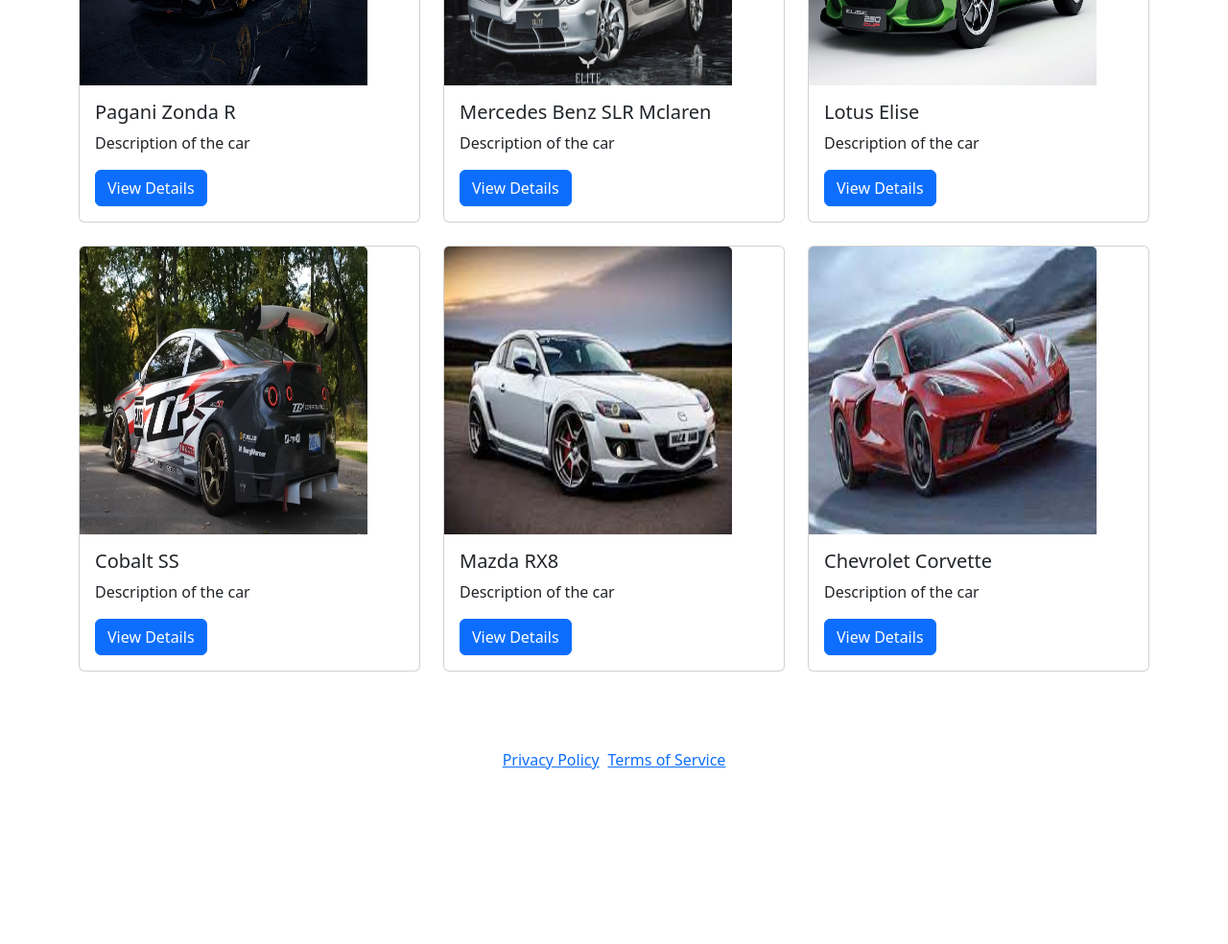
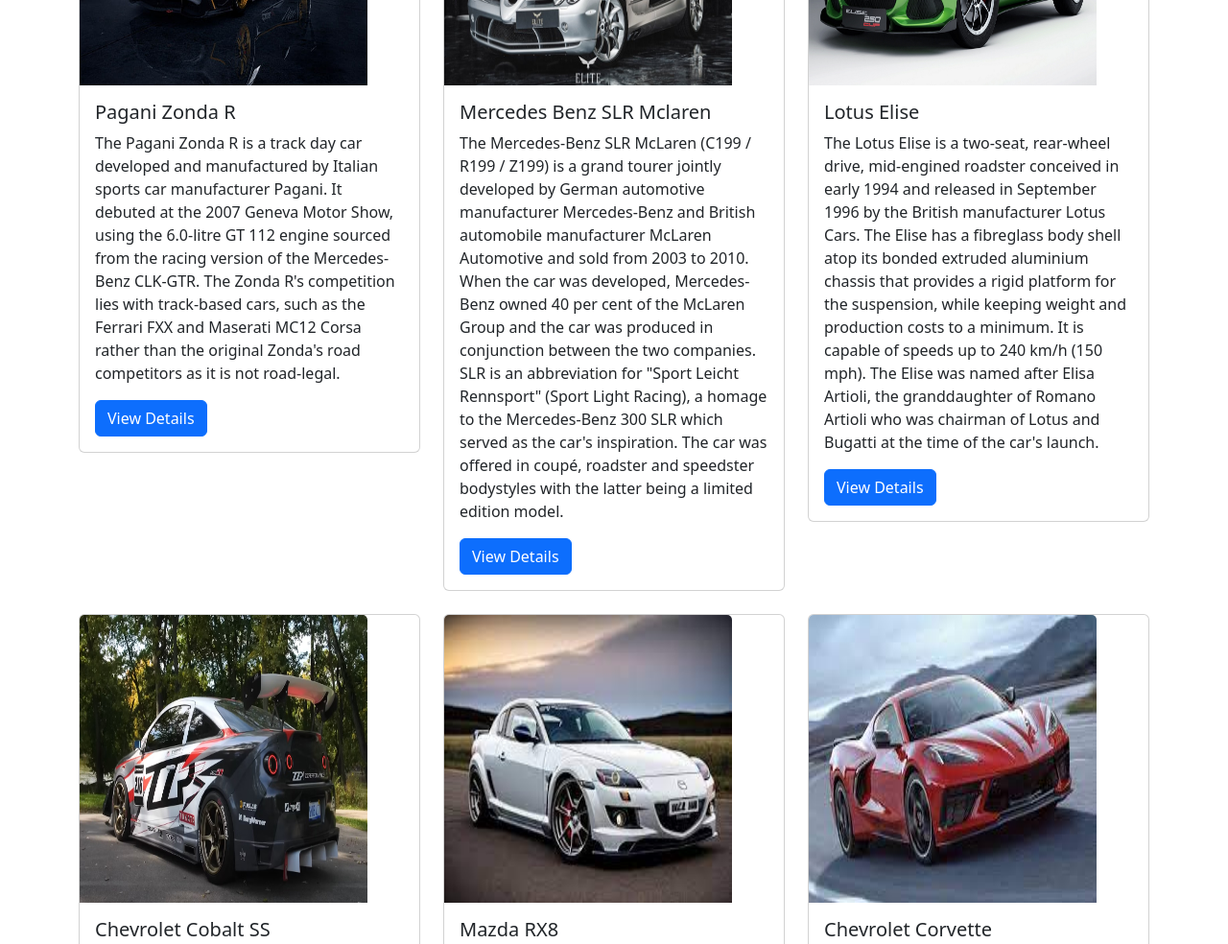
Before and after one commit to NikhilShetty-109/carshowroom.github.io, a plain HTML site: page index.html in a window 1280 px wide. Shown: the part 1200-2184 px from the top of the page at 96% size. Before the commit the page ends 2036 px from the top, so only its background shows below. Drawn offline with nearby package versions, Linux system fonts and the light colour scheme.

Commit message:
Add files via upload

```diff
--- a/index.html
+++ b/index.html
@@ -89,7 +89,7 @@
                     <img src="car1.jpg" class="card-img-top" alt="Car Image" style="position: auto; height: 300px; width: 300px;">
                     <div class="card-body">
                         <h5 class="card-title">Pagani Zonda R</h5>
-                        <p class="card-text">Description of the car</p>
+                        <p class="card-text">The Pagani Zonda R is a track day car developed and manufactured by Italian sports car manufacturer Pagani. It debuted at the 2007 Geneva Motor Show, using the 6.0-litre GT 112 engine sourced from the racing version of the Mercedes-Benz CLK-GTR. The Zonda R's competition lies with track-based cars, such as the Ferrari FXX and Maserati MC12 Corsa rather than the original Zonda's road competitors as it is not road-legal.</p>
                         <a href="#" class="btn btn-primary">View Details</a>
                     </div>
                 </div>
@@ -99,7 +99,7 @@
                     <img src="car2.jpg" class="card-img-top" alt="Car Image" style="position: auto; height: 300px; width: 300px;">
                     <div class="card-body">
                         <h5 class="card-title">Mercedes Benz SLR Mclaren</h5>
-                        <p class="card-text">Description of the car</p>
+                        <p class="card-text">The Mercedes-Benz SLR McLaren (C199 / R199 / Z199) is a grand tourer jointly developed by German automotive manufacturer Mercedes-Benz and British automobile manufacturer McLaren Automotive and sold from 2003 to 2010. When the car was developed, Mercedes-Benz owned 40 per cent of the McLaren Group and the car was produced in conjunction between the two companies. SLR is an abbreviation for "Sport Leicht Rennsport" (Sport Light Racing), a homage to the Mercedes-Benz 300 SLR which served as the car's inspiration. The car was offered in coupé, roadster and speedster bodystyles with the latter being a limited edition model.</p>
                         <a href="#" class="btn btn-primary">View Details</a>
                     </div>
                 </div>
@@ -109,7 +109,7 @@
                     <img src="car6.jpg" class="card-img-top" alt="Car Image" style="position: auto; height: 300px; width: 300px;">
                     <div class="card-body">
                         <h5 class="card-title">Lotus Elise</h5>
-                        <p class="card-text">Description of the car</p>
+                        <p class="card-text">The Lotus Elise is a two-seat, rear-wheel drive, mid-engined roadster conceived in early 1994 and released in September 1996 by the British manufacturer Lotus Cars. The Elise has a fibreglass body shell atop its bonded extruded aluminium chassis that provides a rigid platform for the suspension, while keeping weight and production costs to a minimum. It is capable of speeds up to 240 km/h (150 mph). The Elise was named after Elisa Artioli, the granddaughter of Romano Artioli who was chairman of Lotus and Bugatti at the time of the car's launch.</p>
                         <a href="#" class="btn btn-primary">View Details</a>
                     </div>
                 </div>
@@ -118,8 +118,8 @@
                 <div class="card">
                     <img src="car7.avif" class="card-img-top" alt="Car Image" style="position: auto; height: 300px; width: 300px;">
                     <div class="card-body">
-                        <h5 class="card-title">Cobalt SS</h5>
-                        <p class="card-text">Description of the car</p>
+                        <h5 class="card-title">Chevrolet Cobalt SS</h5>
+                        <p class="card-text">The Chevrolet Cobalt SS comprises three sport compact versions of the Chevrolet Cobalt that were built on the General Motors Delta platform at Lordstown Assembly in Ohio, United States. The three versions included two forced induction inline-four Ecotec engines and a third naturally aspirated engine that was later called the Cobalt Sport. SS is an abbreviation of Super Sport, a historic moniker used by Chevrolet to denote high performance upgrades that meet certain criteria.</p>
                         <a href="#" class="btn btn-primary">View Details</a>
                     </div>
                 </div>
@@ -129,7 +129,7 @@
                     <img src="car8.jpg" class="card-img-top" alt="Car Image" style="position: auto; height: 300px; width: 300px;">
                     <div class="card-body">
                         <h5 class="card-title">Mazda RX8</h5>
-                        <p class="card-text">Description of the car</p>
+                        <p class="card-text">The Mazda RX-8 is a sports car manufactured by Japanese automobile manufacturer Mazda between 2002 and 2012. It was first shown in 2001 at the North American International Auto Show. It is the successor to the RX-7 and, like its predecessors in the RX range, it is powered by a rotary Wankel engine. The RX-8 was available for sale in North America from the 2003 model year.</p>
                         <a href="#" class="btn btn-primary">View Details</a>
                     </div>
                 </div>
@@ -139,7 +139,8 @@
                     <img src="car9.jpg" class="card-img-top" alt="Car Image" style="position: auto; height: 300px; width: 300px;">
                     <div class="card-body">
                         <h5 class="card-title">Chevrolet Corvette</h5>
-                        <p class="card-text">Description of the car</p>
+                        <p class="card-text">he Chevrolet Corvette is a line of American two-door, two-seater luxury sports cars, manufactured and marketed by GM, under the Chevrolet marque, since 1953.
+                        Over the course of eight generations, indicated sequentially as C1 to C8, the Corvette is noted for its performance, distinctive styling, lightweight fiberglass or composite bodywork, and competitive pricing. Since the cessation of Ford and Chrysler's competitors, the Corvette is the only two-seat sports car produced by a major United States auto manufacturer and serves as Chevrolet's halo car</p>
                         <a href="#" class="btn btn-primary">View Details</a>
                     </div>
                 </div>
```
